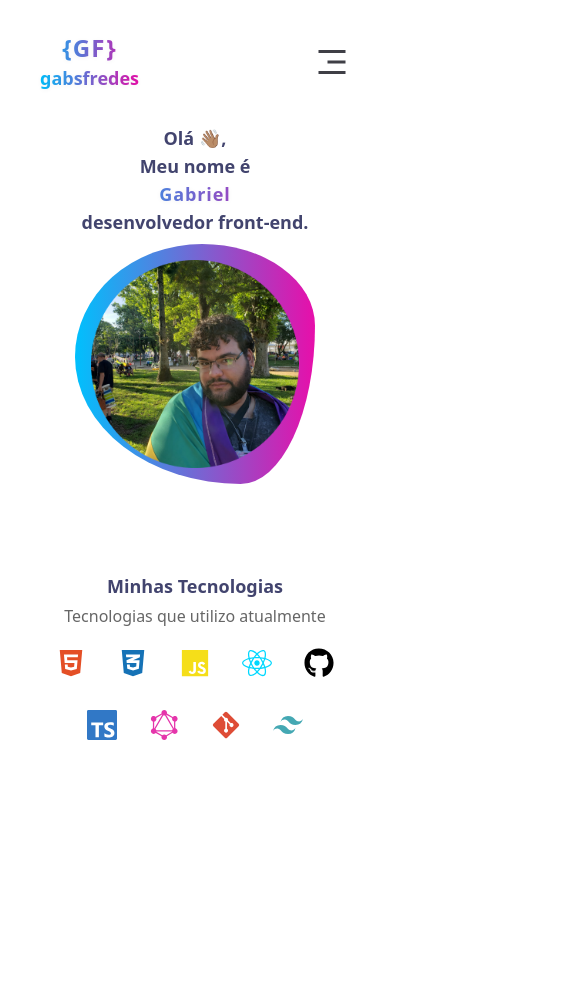
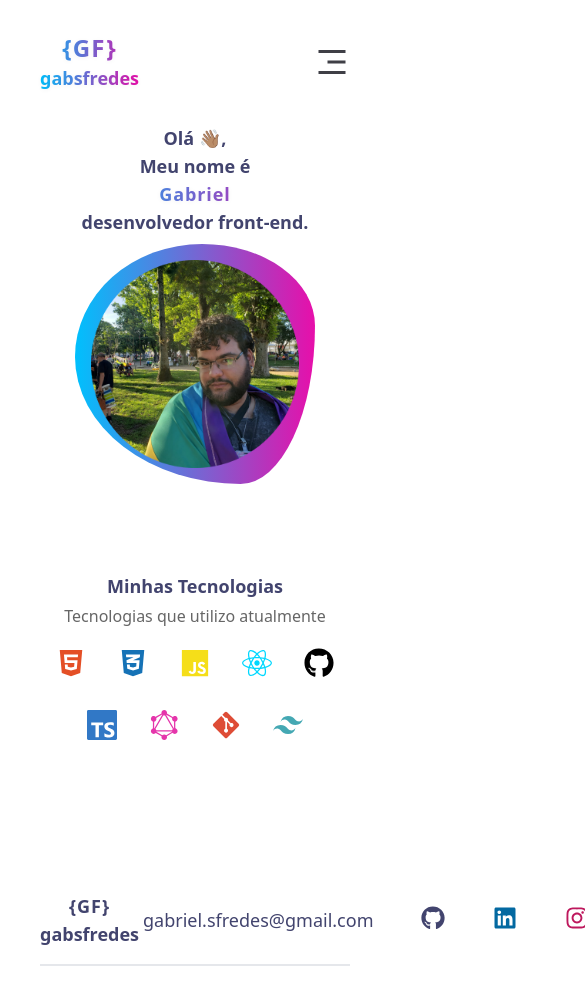
Before and after one commit to gabsfredes/GabsFredes-WebSite, a React (Create React App) app in the folder gabsfredes/: page / in a window 390 px wide. Shown: the whole page, 585 px wide, since content can reach past the window. Before the commit the page ends 844 px from the top, so only its background shows below. Built offline with nearby package versions, Linux system fonts and the light colour scheme; the HTML template or start-up script is replaced by a standard one.

Commit message:
feat: footer
added first section of footer, not responsive

```diff
--- a/gabsfredes/src/App.tsx
+++ b/gabsfredes/src/App.tsx
@@ -2,6 +2,7 @@ import React from "react";
 import NavBar from "./components/NavBar";
 import Header from "./sections/Header";
 import Stacks from "./sections/Stacks";
+import Footer from "./sections/Footer";
 
 function App() {
   return (
@@ -9,6 +10,7 @@ function App() {
       <NavBar />
       <Header />
       <Stacks />
+      <Footer />
     </>
   );
 }
--- /dev/null
+++ b/gabsfredes/src/sections/Footer/index.tsx
@@ -0,0 +1,57 @@
+import React from "react";
+import { FaGithub, FaLinkedin, FaInstagram } from "react-icons/fa";
+
+const Footer: React.FC = () => {
+  return (
+    <footer
+      id="contact"
+      className="w-full flex flex-col box-border justify-between items-center gap-1 py-8 px-10 md:gap-3 md:px-12 lg:gap-10"
+    >
+      <div className="w-full flex justify-between items-center gap-1 py-4 border-b-2">
+        <div className="flex-col text-center items-center">
+          <p className="text-header font-bold text-lg lg:text-xl tracking-wider">
+            &#123;GF&#125;
+          </p>
+          <p className="text-header font-semibold text-lg lg:text-lg">
+            gabsfredes
+          </p>
+        </div>
+        <div className="flex gap-2">
+          <div className="text-lg text-header flex gap-12">
+            <a href="mailto:gabriel.sfredes@gmail.com">
+              gabriel.sfredes@gmail.com
+            </a>
+            <a
+              className="text-header text-2xl"
+              target="_blank"
+              rel="noreferrer"
+              href="https://github.com/gabsfredes"
+            >
+              <FaGithub />
+            </a>
+
+            <a
+              target="_blank"
+              rel="noreferrer"
+              className="text-header text-2xl"
+              href="https://www.linkedin.com/in/gabrielfredes/"
+            >
+              <FaLinkedin className="text-sky-700" />
+            </a>
+
+            <a
+              target="_blank"
+              rel="noreferrer"
+              className="text-header text-2xl"
+              href="https://www.instagram.com/gabsfredes/"
+            >
+              <FaInstagram className="text-pink-700" />
+            </a>
+          </div>
+        </div>
+      </div>
+    </footer>
+  );
+};
+
+export default Footer;
```
